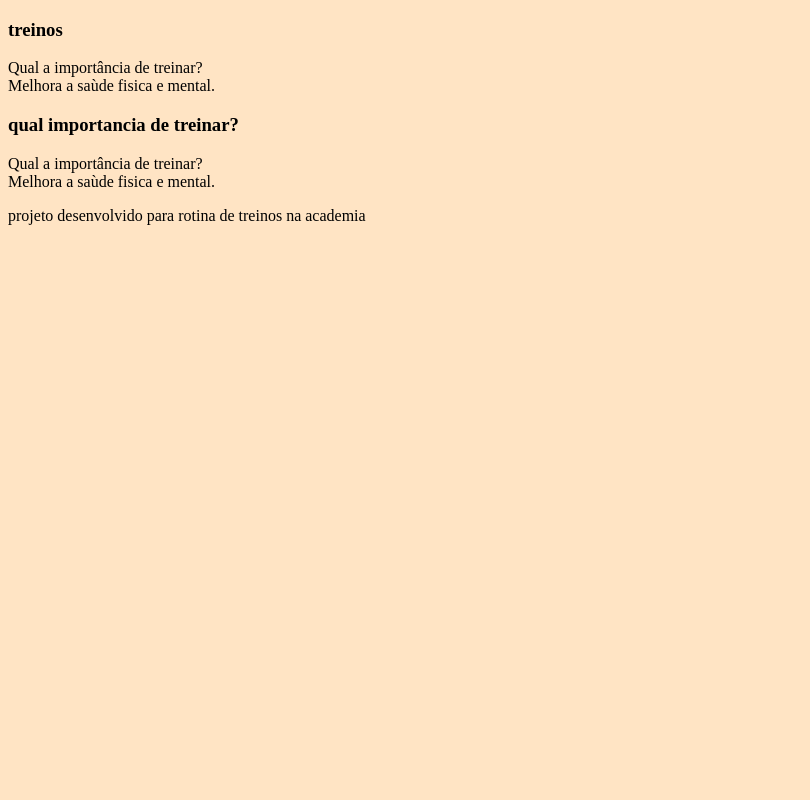
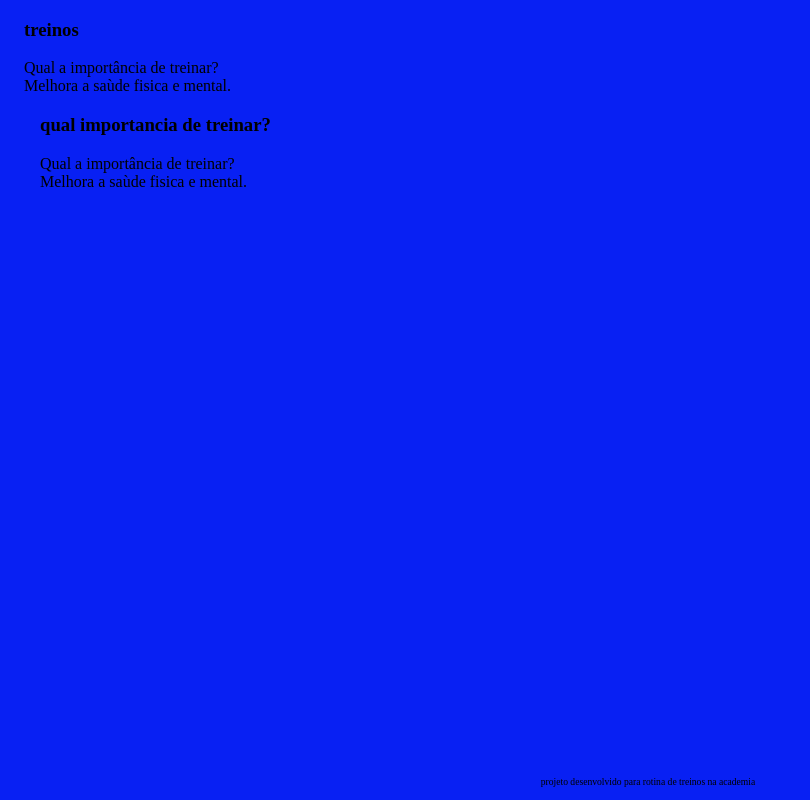
Before and after one commit to vini-skakuy/p.final, a plain HTML site: page index.html in a window 1280 px wide. Shown: the whole page, without its empty margins (0-810 px from the left). Drawn offline with Linux system fonts and the light colour scheme; files that its build step writes are made by us from their sources.

Commit message:
Add files via upload

```diff
--- a/index.html
+++ b/index.html
@@ -4,7 +4,7 @@
     <meta charset="UTF-8">
     <meta http-equiv="X-UA-Compatible" content="IE=edge">
     <meta name="viewport" content="width=device-width, initial-scale=1.0">
-    <link rel="stylesheet" href="style.css">
+    <link rel="stylesheet" href="assets/style.css">
     <title>vinagrete</title>
 </head>
 <body>
--- a/style.css
+++ b/style.css
@@ -1,7 +1,40 @@
+
+:root{
+    --texto-color: #000000;
+    --card-front-color: #006dfc;
+    --card-back-color: #00fd15;
+   }
 body {
-    background-color: bisque;
+    background-color: rgb(8, 32, 243);
+    font-family: Bai Jamjuree;
+   }
+.cartao__conteudo {
+   background-color: aquamarine;
+    text-align: center;
+    height: 100%;
+    transform-style: preserve-3d;
+    transition:transform 300ms ease-in-out;
+   }
+#conteiner{
+     display: flex;
+     flex-wrap: wrap;
     }
-    footer {
-        background-color: black
-        color white;
-        }
+.cartao {
+     margin:1rem 1rem;
+     height: 20rem;
+     flex-grow: 1;
+     flex-basis: calc(33%- 6rem)
+   }
+footer {
+     background-color: rgb(7, 7, 7)
+     color: white;
+     position: fixed;
+     bottom: 0;
+     width: 100%;
+     height: 2rem;
+   }
+footer p {
+    text-align: center;
+    font-size: 0.6rem;
+    margin-top: 0.5rem;
+   }
```
